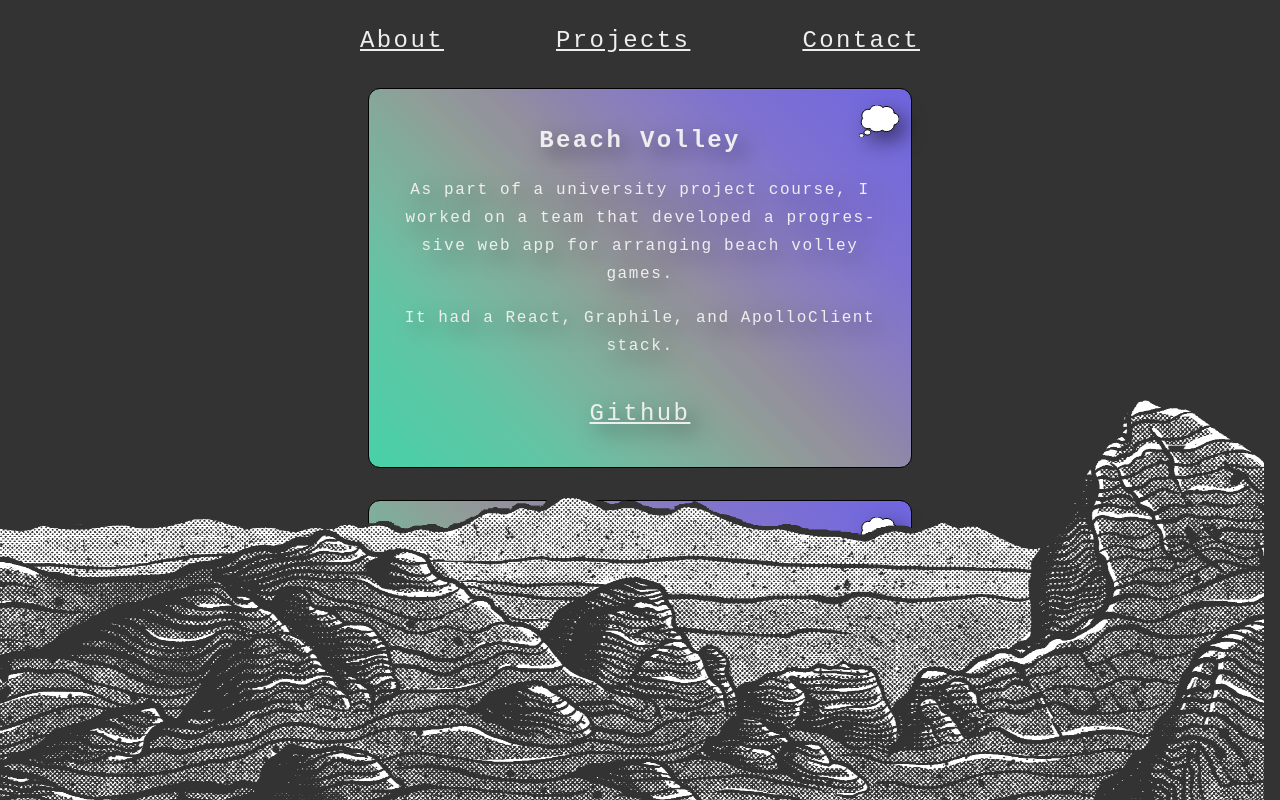
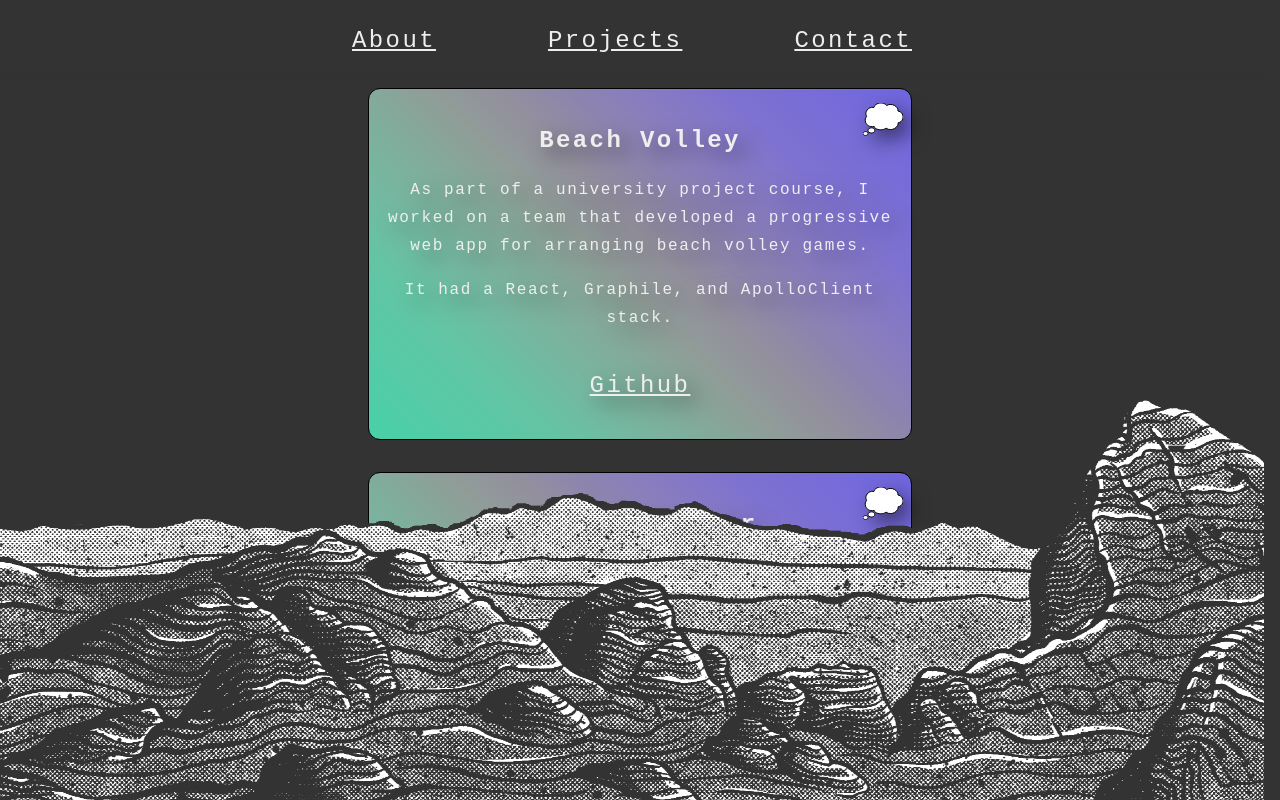
Before and after one commit to NiklasMenard/web-portfolio, a React (Vite) app: page /projects in a window 1280 px wide. Built offline with nearby package versions, Linux system fonts and the light colour scheme.

Commit message:
margin and padding fixes

```diff
--- a/src/ComponentStyles.tsx
+++ b/src/ComponentStyles.tsx
@@ -35,12 +35,6 @@ export const CenterContainer = styled(FadeInEffect)<ICenterContainer>`
   margin: 0 1.3rem;
   hyphens: auto;
   word-break: normal;
-  div,
-  ul {
-    &:last-child {
-      padding-bottom: 40vh;
-    }
-  }
 `;
 
 export const ScrollWrapper = styled.div`
@@ -52,7 +46,6 @@ export const ScrollWrapper = styled.div`
     width: 1rem;
     height: 1rem;
     display: none;
-
     @media (min-width: 1024px) {
       display: block;
     }
--- a/src/containers/CenterSection.tsx
+++ b/src/containers/CenterSection.tsx
@@ -9,6 +9,12 @@ const Main = styled.main`
   display: flex;
   justify-content: center;
   grid-row: 2;
+  div,
+  ul {
+    &:last-child {
+      padding-bottom: 25vh;
+    }
+  }
 `;
 
 export default CenterSection;
--- a/src/containers/Header.tsx
+++ b/src/containers/Header.tsx
@@ -31,6 +31,7 @@ const HeaderContainer = styled.div`
   z-index: 15;
   background: linear-gradient(to bottom, rgb(51, 51, 51) 75%, transparent 100%);
   min-height: 3.5rem;
+  margin-right: 1rem;
   a:not(:first-of-type) {
     margin-left: 2rem;
   }
--- a/src/pages/Projects.tsx
+++ b/src/pages/Projects.tsx
@@ -18,7 +18,7 @@ const ProjectList = () => {
         </ProjectListItem>
 
         <ProjectListItem>
-          <h2>Random Maze Generator</h2>
+          <h2>Maze Generator</h2>
           <ThoughtBubbleIcon />
           <p>A fun small-scale Java game that challenges you to navigate a maze.</p>
           <p>With each play, a unique maze is generated using a depth-first search algorithm.</p>
@@ -26,7 +26,7 @@ const ProjectList = () => {
         </ProjectListItem>
 
         <ProjectListItem>
-          <h2>Dijktra's algorithm</h2>
+          <h2>Dijktra's</h2>
           <ThoughtBubbleIcon />
           <p>
             As part of a school assignment, I successfully implemented Dijkstra's shortest path
@@ -54,14 +54,14 @@ const StyledProjectList = styled.ul`
   }
   svg {
     position: absolute;
-    top: 1rem;
-    right: 0.75rem;
+    top: 0.9rem;
+    right: 0.5rem;
     width: 2.5rem;
   }
 `;
 
 const ProjectListItem = styled(GradientListItem)`
-  padding: 1rem clamp(1.5rem, -0.875rem + 8.333vw, 2rem);
+  padding: 1rem;
   margin: 0.5rem;
   margin-bottom: 2rem;
   position: relative;
```
